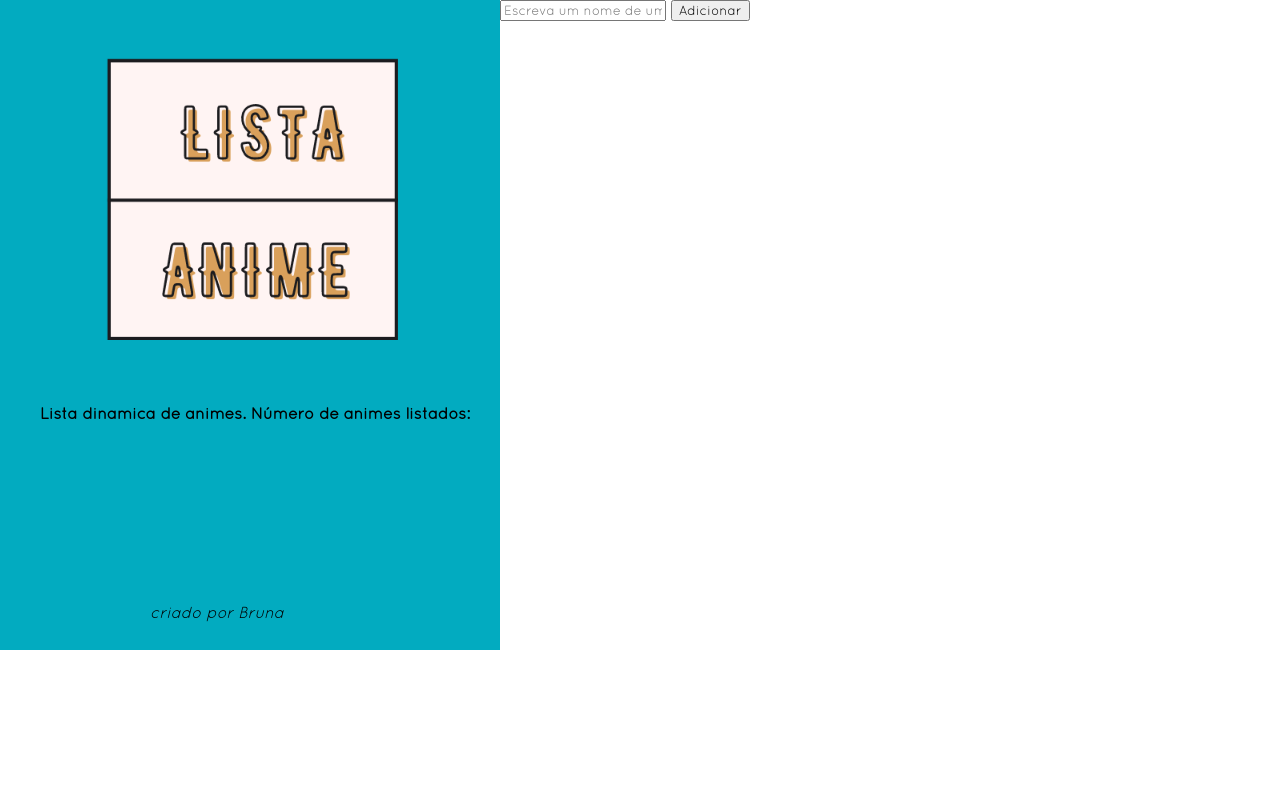
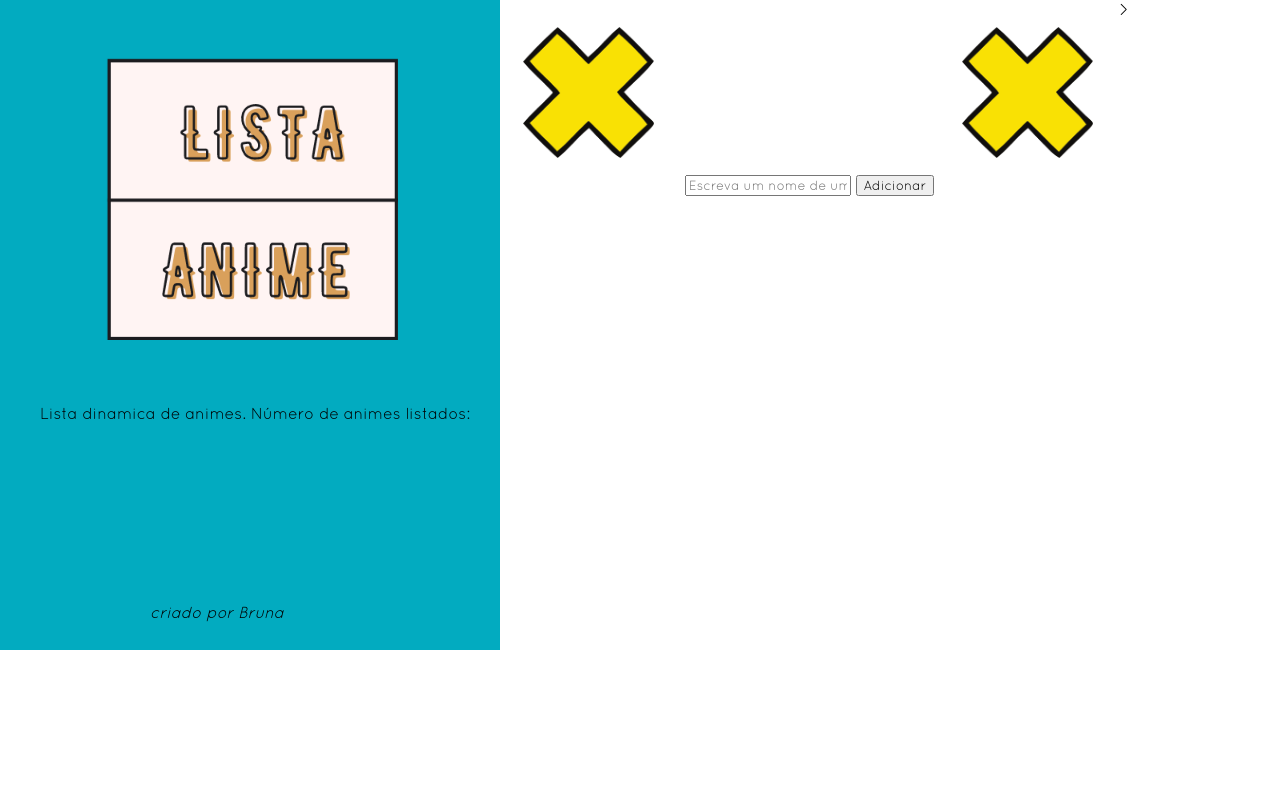
Before and after one commit to Pip0ca/Lista-Dinamica, a plain HTML site: page index.html in a window 1280 px wide. Drawn offline with Linux system fonts and the light colour scheme.

Commit message:
Update index.html

```diff
--- a/index.html
+++ b/index.html
@@ -11,20 +11,19 @@
         <header class = "cabeçalho">
             <img src="/assets/lista.png" alt="lista anime">
             <div>
-                <b>Lista dinamica de animes. Número de animes listados:</b>
+                <p>Lista dinamica de animes. Número de animes listados:</p>
                 <i>criado por Bruna</i>
             </div>
         </header>
 
         <main class= "exec">
-            <div id="add">
-                <input type="text" id="anime" placeholder="Escreva um nome de um anime para adicionar na lista">
-                <button>Adicionar</button>
-            </div>
+            <img src="/assets/xLista.PNG" alt="ornamento x 1" >
+            <input type="text" id="anime" placeholder="Escreva um nome de um anime para adicionar na lista">
+            <button>Adicionar</button>
+            <img src="/assets/xLista.PNG" alt="ornamento x 2" >
+        </main>>
 
-            <div id="lista">
+        <div id="lista"></div>
 
-            </div>
-        </main>
     </body>
 </html>
```
